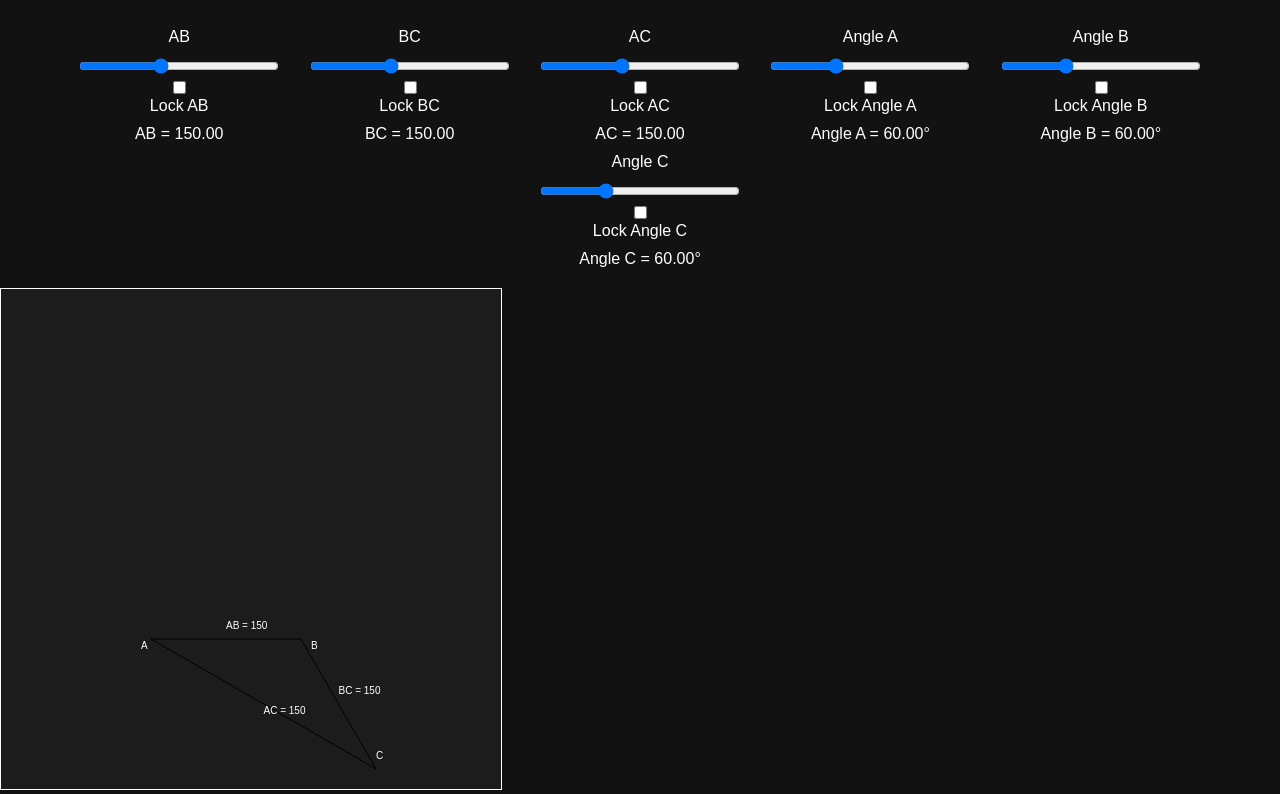
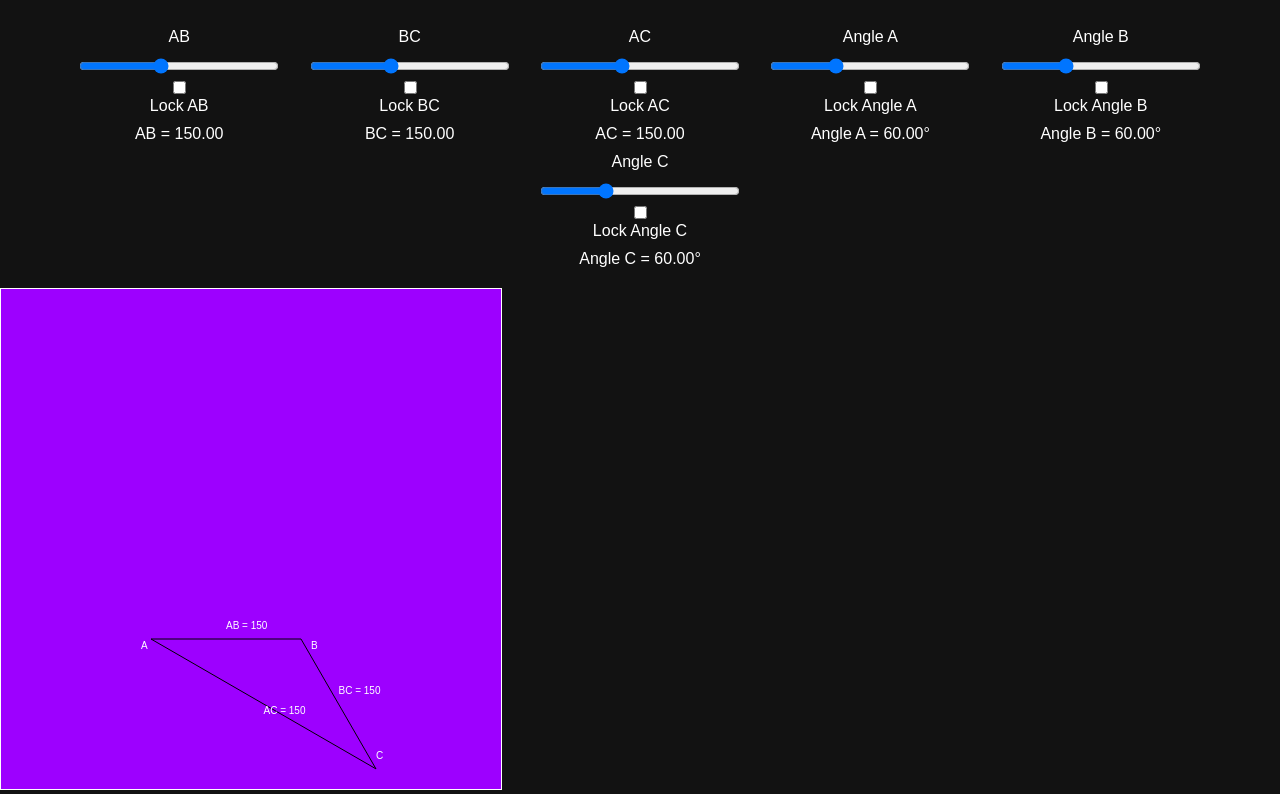
Before and after one commit to HemangKeswani12/trigonometry, a plain HTML site: page index.html in a window 1280 px wide. Shown: the part 60-854 px from the top of the page. Drawn offline with Linux system fonts and the light colour scheme.

Commit message:
Update index.html

```diff
--- a/index.html
+++ b/index.html
@@ -43,7 +43,7 @@
         canvas {
             border: 1px solid #fff;
             margin-top: 20px;
-            background-color: #1c1c1c;
+            background-color: #9D00FF;
         }
         .value-display {
             color: #fff;
```
